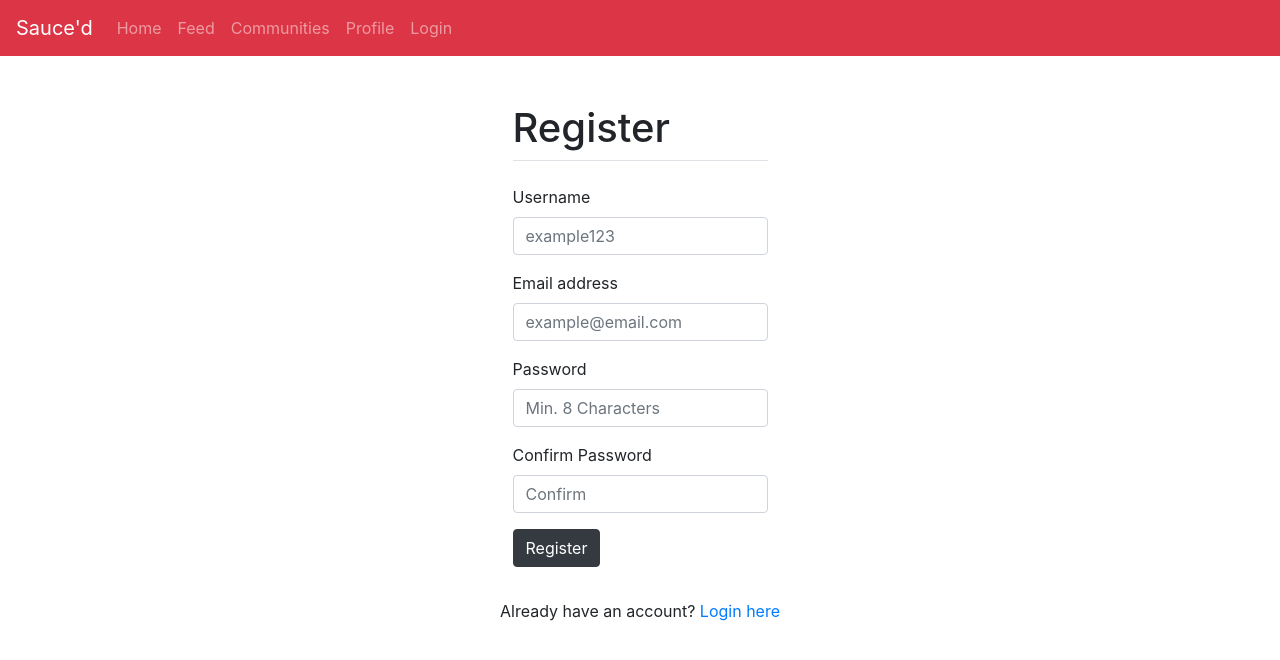
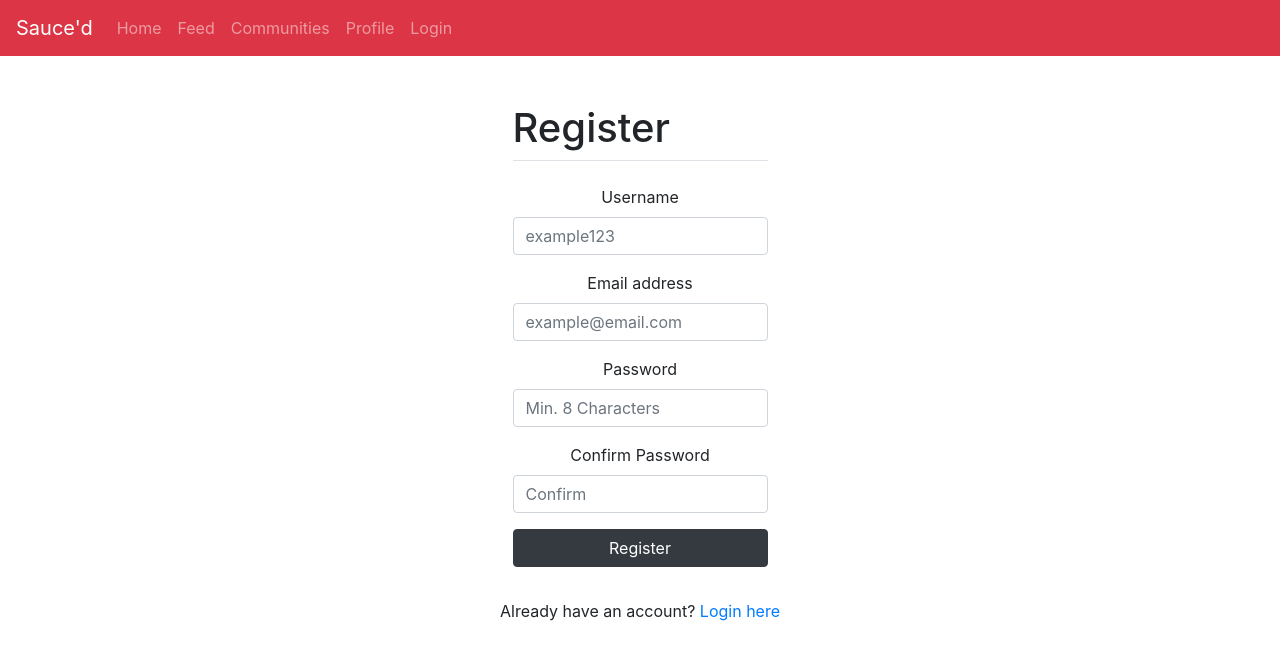
Before and after one commit to eBork1/recipeSM-UI, a React (Create React App) app: page /register in a window 1280 px wide. Shown: the top 660 px of the page. Built offline with nearby package versions, Linux system fonts and the light colour scheme.

Commit message:
add register page and redirect

```diff
--- a/src/UserAuth/Register.js
+++ b/src/UserAuth/Register.js
@@ -60,23 +60,23 @@
                         <div className="col-lg-3 col-md-6 col-sm-12">
                             <h1 className="border-bottom mb-4 pb-2">Register</h1>
                             <form onSubmit={this.register}>
-                                <div className="form-group">
+                                <div className="form-group text-center">
                                     <label>Username</label>
                                     <input onChange={this.onChange} type="text" name="name" className="form-control" id="inputName" placeholder="example123" />
                                 </div>
-                                <div className="form-group">
+                                <div className="form-group text-center">
                                     <label>Email address</label>
                                     <input onChange={this.onChange} type="email" name="email" className="form-control" id="inputEmail1" placeholder="example@email.com" />
                                 </div>
-                                <div className="form-group">
+                                <div className="form-group text-center">
                                     <label htmlFor="exampleInputPassword1">Password</label>
                                     <input onChange={this.onChange} type="password" name="password" className="form-control" id="exampleInputPassword1" placeholder="Min. 8 Characters" />
                                 </div>
-                                <div className="form-group">
+                                <div className="form-group text-center">
                                     <label htmlFor="exampleInputPassword1">Confirm Password</label>
                                     <input onChange={this.onChange} type="password" name="password_confirmation" className="form-control" id="inputPasswordConfirmation" placeholder="Confirm" />
                                 </div>
-                                <button type="submit" className="btn btn-dark mb-3">Register</button>
+                                <button type="submit" className="btn btn-dark btn-block mb-3">Register</button>
                             </form>
                         </div>
                     </div>
```
